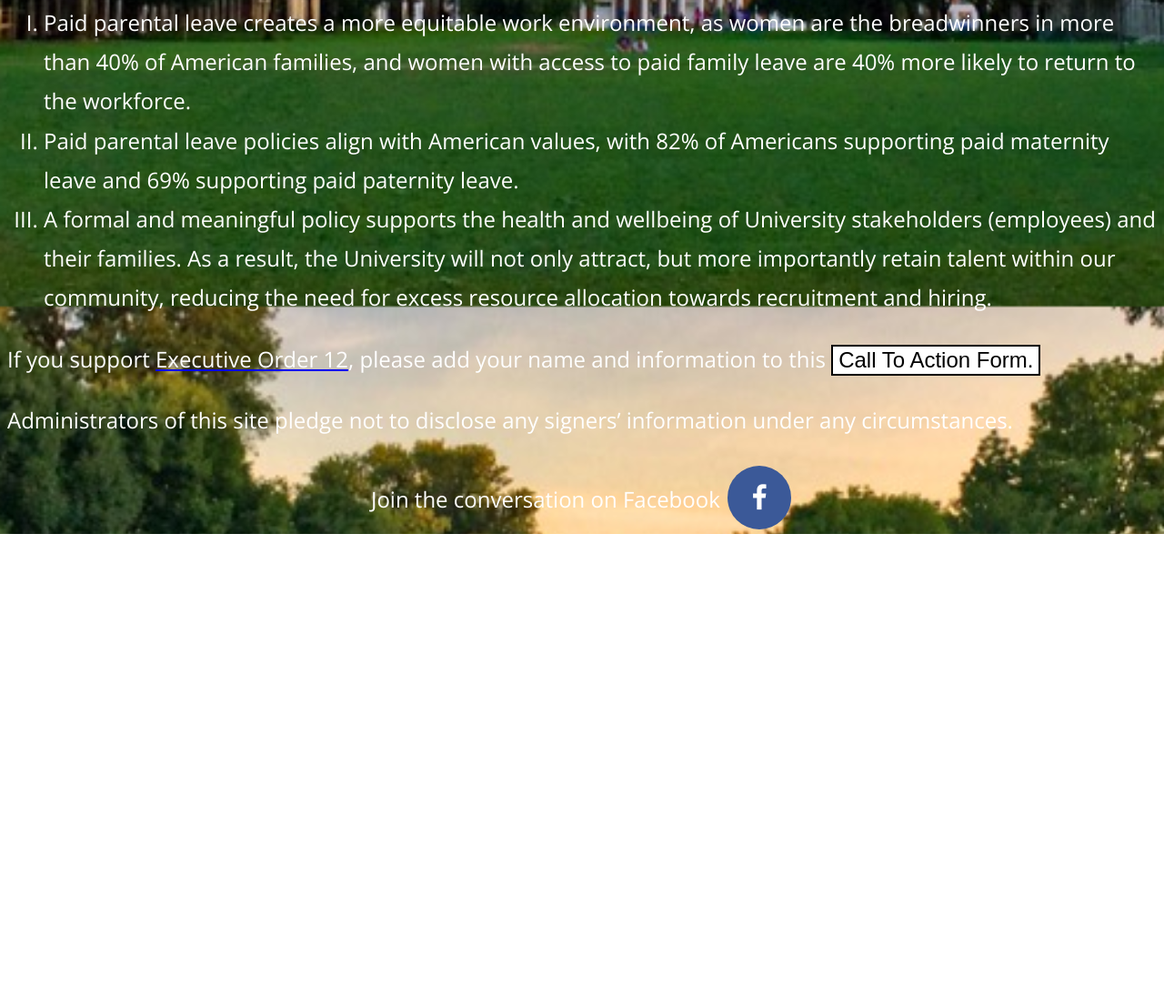
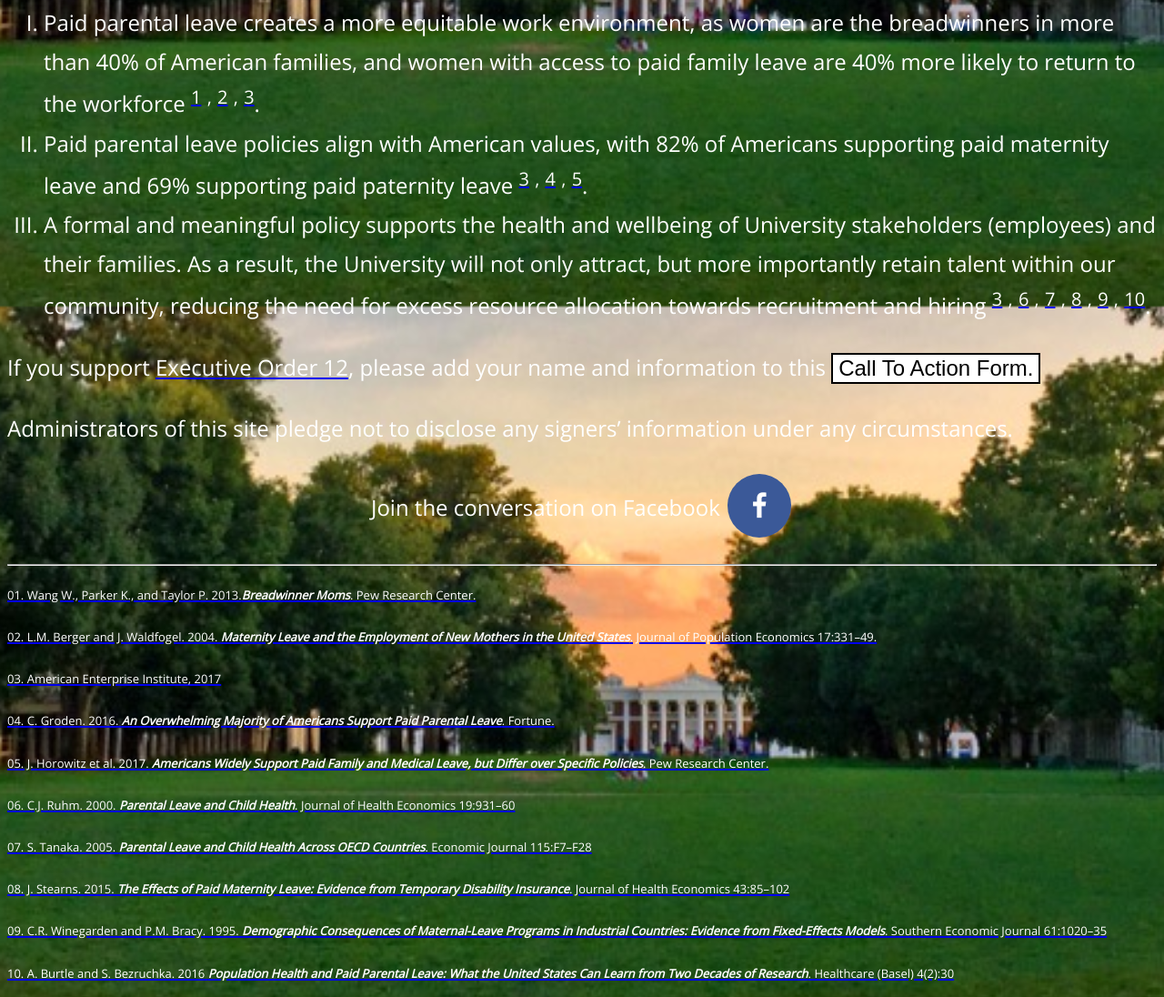
Before and after one commit to uvaparentalleave/uvaparentalleave.github.io, a plain HTML site: page index.html in a window 1280 px wide. Shown: the part 463-1559 px from the top of the page at 91% size. Before the commit the page ends 1050 px from the top, so only its background shows below. Drawn offline with nearby package versions, Linux system fonts and the light colour scheme.

Commit message:
Add files via upload
Adding references

```diff
--- a/index.html
+++ b/index.html
@@ -92,16 +92,37 @@ button {
         <li>
       Paid parental leave creates a more equitable work environment, as women are the breadwinners in
       more than 40% of American families, and women with access to paid family leave are 40% more likely
-      to return to the workforce.
+      to return to the workforce
+            <sup><a href="#fn1" id="ref1"><font color="white">1</font></a></sup>
+            <sup>,</sup>
+            <sup><a href="#fn2" id="ref2"><font color="white">2</font></a></sup>
+            <sup>,</sup>
+            <sup><a href="#fn3" id="ref3"><font color="white">3</font></a></sup>.
   </li>
   <li>
       Paid parental leave policies align with American values, with 82% of Americans supporting paid
-      maternity leave and 69% supporting paid paternity leave.
+      maternity leave and 69% supporting paid paternity leave
+      <sup><a href="#fn3" id="ref3"><font color="white">3</font></a></sup>
+      <sup>,</sup>
+      <sup><a href="#fn4" id="ref4"><font color="white">4</font></a></sup>
+      <sup>,</sup>
+      <sup><a href="#fn5" id="ref5"><font color="white">5</font></a></sup>.
   </li>
   <li>
       A formal and meaningful policy supports the health and wellbeing of University stakeholders (employees)
       and their families.  As a result, the University will not only attract, but more importantly retain
-      talent within our community, reducing the need for excess resource allocation towards recruitment and hiring.
+      talent within our community, reducing the need for excess resource allocation towards recruitment and hiring
+      <sup><a href="#fn3" id="ref3"><font color="white">3</font></a></sup>
+      <sup>,</sup>
+      <sup><a href="#fn6" id="ref6"><font color="white">6</font></a></sup>
+      <sup>,</sup>
+      <sup><a href="#fn7" id="ref7"><font color="white">7</font></a></sup>
+      <sup>,</sup>
+      <sup><a href="#fn8" id="ref8"><font color="white">8</font></a></sup>
+      <sup>,</sup>
+      <sup><a href="#fn9" id="ref9"><font color="white">9</font></a></sup>
+      <sup>,</sup>
+      <sup><a href="#fn10" id="ref10"><font color="white">10</font></a></sup>.
 </li>
 </ol>
 </div>
@@ -119,4 +140,51 @@ button {
 <p align="center">
     Join the conversation on Facebook <a target="_blank" href="https://www.facebook.com/groups/365615093964164/" class="fa fa-facebook"></a>
 </p>
+
+<hr></hr>
+
+<sup id="fn1"><a target="_blank" href="http://www.pewsocialtrends.org/2013/05/29/breadwinner-moms/">
+    <font color="white" size="-1">01. Wang W., Parker K., and Taylor P. 2013.<i><b>Breadwinner Moms</b></i>. Pew Research Center.
+    </font></a></sup>
+<br />
+<sup id="fn2"><a target="_blank" href="https://www.jstor.org/stable/20007911?seq=1#page_scan_tab_contents">
+    <font color="white" size="-1">02. L.M. Berger and J. Waldfogel. 2004. <i><b>Maternity Leave and the Employment of New Mothers in the United States</b></i>. Journal of Population Economics 17:331–49.
+    </font></a></sup>
+<br />
+<sup id="fn3"><a target="_blank" href="http://www.aei.org/wp-content/uploads/2017/06/Paid-Family-and-Medical-Leave-An-Issue-Whose-Time-Has-Come.pdf">
+    <font color="white" size="-1">03. American Enterprise Institute, 2017
+    </font></a></sup>
+<br />
+<sup id="fn4"><a target="_blank" href="http://fortune.com/2016/04/15/an-overwhelming-majority-of-americans-support-paid-parental-leave/">
+    <font color="white" size="-1">04. C. Groden. 2016. <i><b>An Overwhelming Majority of Americans Support Paid Parental Leave</b></i>. Fortune.
+    </font></a></sup>
+<br />
+<sup id="fn5"><a target="_blank" href="http://www.pewsocialtrends.org/2017/03/23/americans-widely-support-paid-family-and-medical-leave-but-differ-over-specific-policies/">
+    <font color="white" size="-1">05. J. Horowitz et al. 2017. <i><b>Americans Widely Support Paid Family and Medical Leave, but Differ over Specific Policies</b></i>. Pew Research Center.
+    </font></a></sup>
+<br />
+<sup id="fn6"><a target="_blank" href="http://www.sciencedirect.com/science/article/pii/S0167629600000473">
+    <font color="white" size="-1">06. C.J. Ruhm. 2000. <i><b>Parental Leave and Child Health</b></i>. Journal of Health Economics 19:931–60
+    </font></a></sup>
+<br />
+<sup id="fn7"><a target="_blank" href="http://www.jstor.org/stable/pdf/3590461.pdf">
+    <font color="white" size="-1">07. S. Tanaka. 2005. <i><b>Parental Leave and Child Health Across OECD Countries</b></i>. Economic Journal 115:F7–F28
+    </font></a></sup>
+<br />
+<sup id="fn8"><a target="_blank" href="https://www.ncbi.nlm.nih.gov/pubmed/26218984">
+    <font color="white" size="-1">08. J. Stearns. 2015. <i><b>The Effects of Paid Maternity Leave: Evidence from Temporary Disability Insurance</b></i>. Journal of Health Economics 43:85–102
+    </font></a></sup>
+<br />
+<sup id="fn9"><a target="_blank" href="http://www.jstor.org/stable/1060738?origin=crossref&seq=1#page_scan_tab_contents">
+    <font color="white" size="-1">09. C.R. Winegarden and P.M. Bracy. 1995. <i><b>Demographic Consequences of Maternal-Leave Programs in Industrial Countries: Evidence from Fixed-Effects Models</b></i>. Southern Economic Journal 61:1020–35
+    </font></a></sup>
+<br />
+<sup id="fn10"><a target="_blank" href=", https://www.jstor.org/stable/20007911?seq=1#page_scan_tab_contents">
+    <font color="white" size="-1">10. A. Burtle and S. Bezruchka. 2016 <i><b>Population Health and Paid Parental Leave: What the United States Can Learn from Two Decades of Research</b></i>. Healthcare (Basel) 4(2):30
+    </font></a></sup>
+
+
+
+
+
 </html>
```
